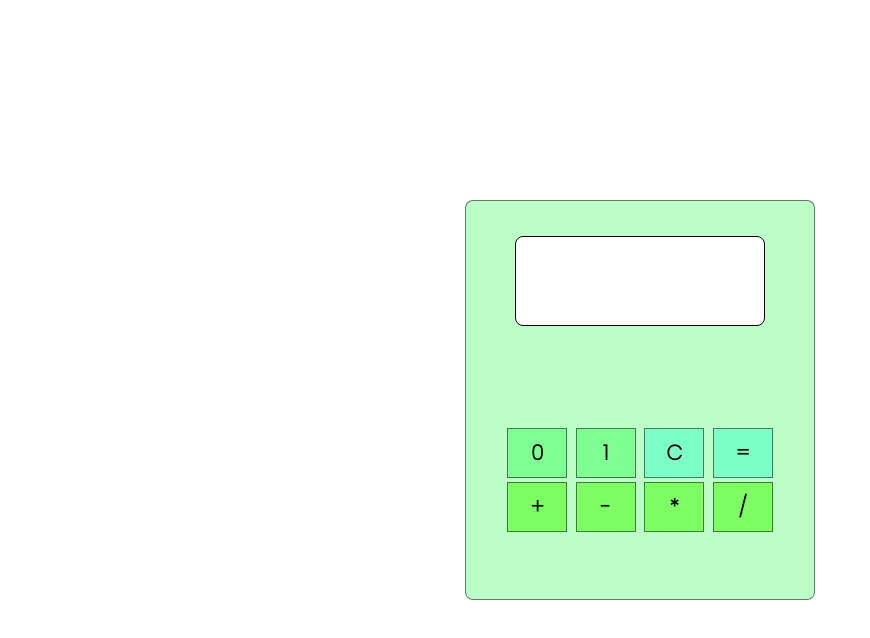
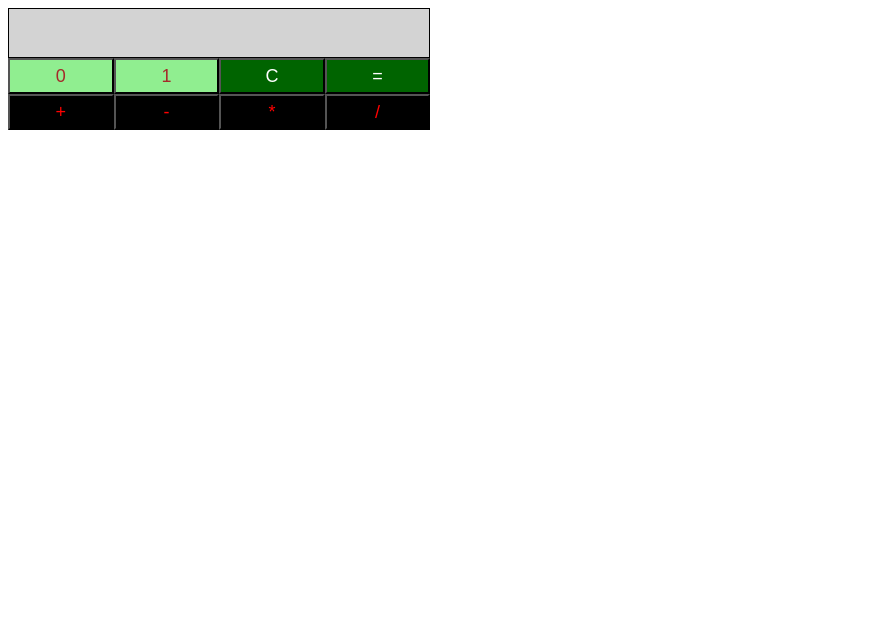
Before and after one commit to NataliaFrancisca/HackerRank-10-Days-JS, a plain HTML site: page challenges/binaryCalculator/binaryCalculator.html in a window 1280 px wide. Shown: the whole page, without its empty margins (0-870 px from the left). Drawn offline with Linux system fonts and the light colour scheme; a web font is replaced by a local one.

Commit message:
Deixando o projeto igual ao que foi pedido no HackerRank, estilo e o código mais simples

```diff
--- a/challenges/binaryCalculator/binaryCalculator.html
+++ b/challenges/binaryCalculator/binaryCalculator.html
@@ -2,18 +2,15 @@
 <html lang="pt-br">
     <head>
     	<meta charset="UTF-8">
+		<title> Binary Calculator </title>
 		<meta name="viewport" content="width=device-width,initial-scale=1.0">
-	<title> Binary Calculator</title>
-	<link rel="stylesheet" href="style.css">
+        <link rel="stylesheet" href="style.css" type="text/css">
     </head>
+
     <body>
 
-	<content class="calculator">
-		<div class="result">
-			<h1 id="res"></h1>
+    	<div id="res">
     	</div>
-
-		<div class="btns">
 
     	<div class="first-line">
 				<button id="btn0">0</button>
@@ -28,9 +25,7 @@
 				<button id="btnMul">*</button>
 				<button id="btnDiv">/</button>
 			</div>
-		</div>
-	</content>
 
-<script src="binaryCalculator.js"></script>
+    	<script src="script.js" type="text/javascript"></script>
     </body>
 </html>
--- a/challenges/binaryCalculator/binaryCalculator.js
+++ b/challenges/binaryCalculator/script.js
@@ -31,7 +31,7 @@ for(let x = 0; x < buttons.length; x++){
 		if(innerButton === "="){
 			secondValue = parseInt(res.innerHTML);
 			let operatorBinary = operators(operatorButton, firstValue, secondValue);
-				res.innerHTML = needZeros(operatorBinary);
+				res.innerHTML = operatorBinary;
 				firstValue = 0;
 				secondValue = 0;
 				return;
@@ -73,35 +73,3 @@ function operators(operator,a,b){
 
 	return result.toString(2);
 }
-
-//Validation of binary numbers
-function needZeros(binaryNumber){
-
-	if(binaryNumber.length < 4){
-		return addZero(binaryNumber);
-	}else{
-		return binaryNumber;
-	}
-}
-
-/*If the binary numbers is less than 4 digits, it adds
-the zeros*/
-let separateBinary = [];
-
-function addZero(addBinaryNumber){
-
-	separateBinary = [];
-
-	let numberDivide = addBinaryNumber.split("");
-
-		for(let p in numberDivide){
-			separateBinary.push(numberDivide[p]);
-		}
-
-		while(separateBinary.length < 4) {
-			separateBinary.unshift("0");
-		}
-
-	let result = separateBinary.join('');
-	return result;
-}
--- a/challenges/binaryCalculator/style.css
+++ b/challenges/binaryCalculator/style.css
@@ -1,76 +1,33 @@
-@import url('https://fonts.googleapis.com/css2?family=Poppins:wght@200&family=Yusei+Magic&display=swap');
-
-* {
-	margin: 0;
-	border: 0;
-	padding: 0;
-	box-sizing:  border-box;
-	font-family: 'Poppins', sans-serif;
+body{
+	width: 33%;
 }
 
-body{
-	width: 100vw;
-	height: 100vh;
-	display: flex;
-	justify-content: center;
-	align-items: center;
-}
-
-.calculator{
-	background: rgba(125,356,145,0.5);
-	width: 350px;
-	height: 400px;
-	display: flex;
-	flex-direction: column;
-	justify-content: space-around;
-	align-items: center;
-	border-radius: 8px;
-	border: solid rgba(0,0,0,0.5) 0.1rem;
-}
-
-.result{
-	background: white;
-	border-radius: 8px;
+#res{
+	background: lightgray;
 	border: solid black 0.1rem;
-	align-items: center;
-	display: flex;
-	justify-content: center;
-	width: 250px;
-	height: 90px;
-}
-
-.result h1{
-	width: 80%;
-	text-align: center;
-	font-size: 1.2rem;
-}
-
-.btns{
-	width: 300px;
-	height: 170px;
-	display: flex;
-	flex-direction: column;
-	align-items: center;
-	justify-content: center;
+	height: 48px;
+	font-size: 20px;
 }
 
 button{
-	width: 60px;
-	height: 50px;
-	margin: 2px;
-	font-size: 1.3rem;
-	font-weight: 900;
-	border: solid rgba(0,0,0,0.5) 0.1rem;
+	width: 25%;
+	height: 36px;
+	font-size: 18px;
+	margin: 0px;
+	float: left;
 }
 
 .first-line button:nth-child(-n+2){
-	background: rgb(125,356,145);
+	background: lightgreen;
+	color: brown;
 }
 
 .first-line button{
-	background: rgb(125,356,200);
+	background: darkgreen;
+	color: white;
 }
 
 .second-line button{
-	background: rgb(125,356,100);
+	background: black;
+	color: red;
 }
```
Also changed, not shown: 2 other files. Lines whose indentation alone changed are shown as unchanged.
